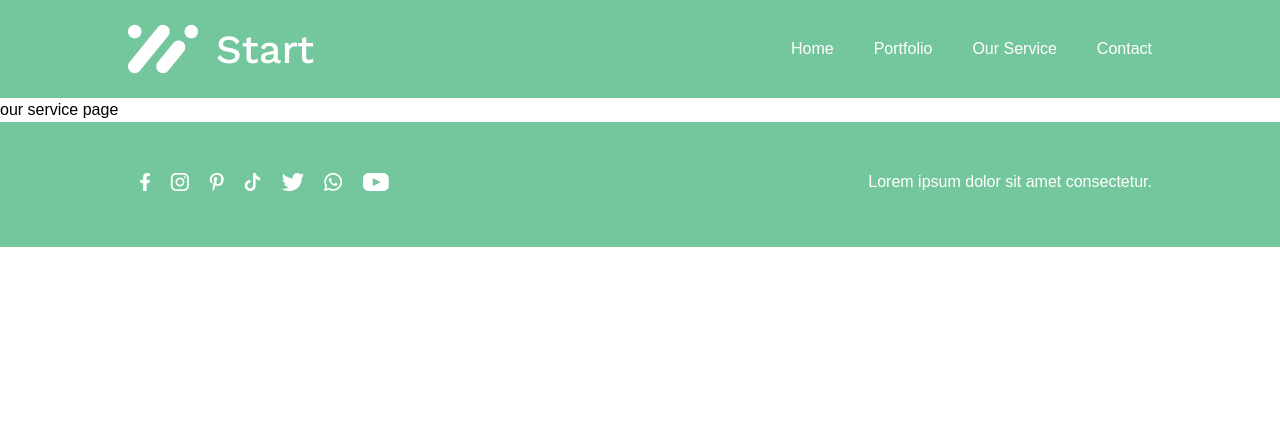
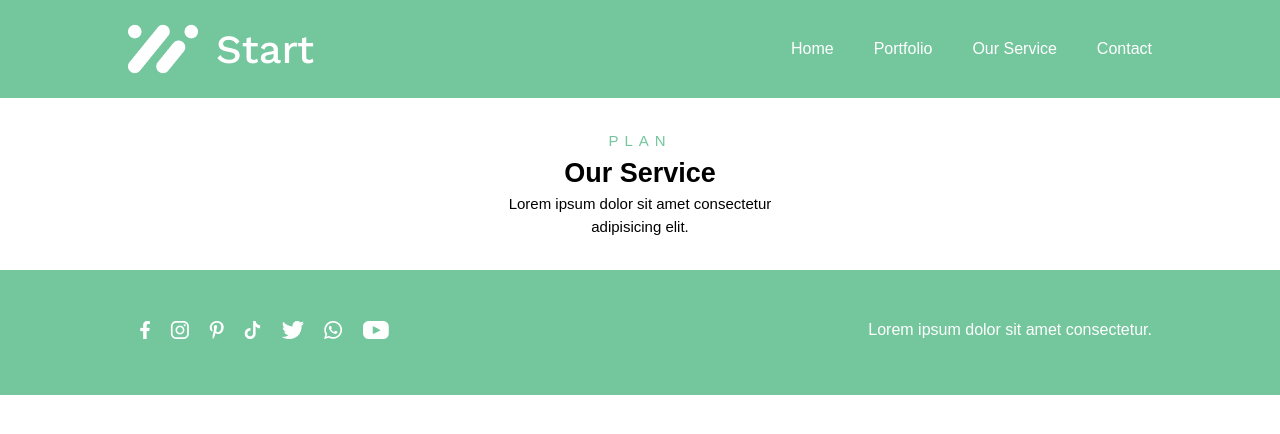
Before and after one commit to alirezafarmani20/Startup, a Vue app: page /our-service in a window 1280 px wide. Shown: the top 434 px of the page. Built offline with nearby package versions, Linux system fonts and the light colour scheme.

Commit message:
create sitemap component

```diff
--- /dev/null
+++ b/src/components/SiteMap.vue
@@ -0,0 +1,16 @@
+<script setup>
+defineProps({
+    pageTitle: String,
+    pageName: String,
+})
+</script>
+
+<template>
+<div class="w-full flex justify-center items-center my-4 sm:my-8">
+    <div class="w-full flex flex-col items-center justify-center text-wrap sm:w-[311px]">
+        <span class="text-center tracking-[6px] uppercase text-[#74C69D] text-[15px] ">{{ pageTitle }}</span>
+        <h2 class="text-center capitalize text-[#000000] text-[27px] font-bold">{{ pageName }}</h2>
+        <p class="text-center px-5 sm:px-0 font-medium text-[15px]">Lorem ipsum dolor sit amet consectetur adipisicing elit.</p>
+    </div>
+</div>
+</template>
--- a/src/views/ContactView.vue
+++ b/src/views/ContactView.vue
@@ -1,5 +1,10 @@
+<script setup>
+import SiteMap from '@/components/SiteMap.vue';
+</script>
+
 <template>
   <div>
-    <h2>contact page</h2>
+    <!--page map component-->
+    <SiteMap page-name="contact us" />
   </div>
 </template>
--- a/src/views/OurServiceView.vue
+++ b/src/views/OurServiceView.vue
@@ -1,7 +1,10 @@
-<script setup></script>
+<script setup>
+import SiteMap from '@/components/SiteMap.vue';
+</script>
 
 <template>
   <div>
-    <h2>our service page</h2>
+    <!--page map component-->
+    <SiteMap page-title="plan" page-name="our service" />
   </div>
 </template>
--- a/src/views/PortfolioView.vue
+++ b/src/views/PortfolioView.vue
@@ -1,5 +1,10 @@
+<script setup>
+import SiteMap from '@/components/SiteMap.vue';
+</script>
+
 <template>
   <div>
-    <h2>portfolio page</h2>
+    <!--page map component-->
+    <SiteMap page-title="work" page-name="portfolio" />
   </div>
 </template>
```
